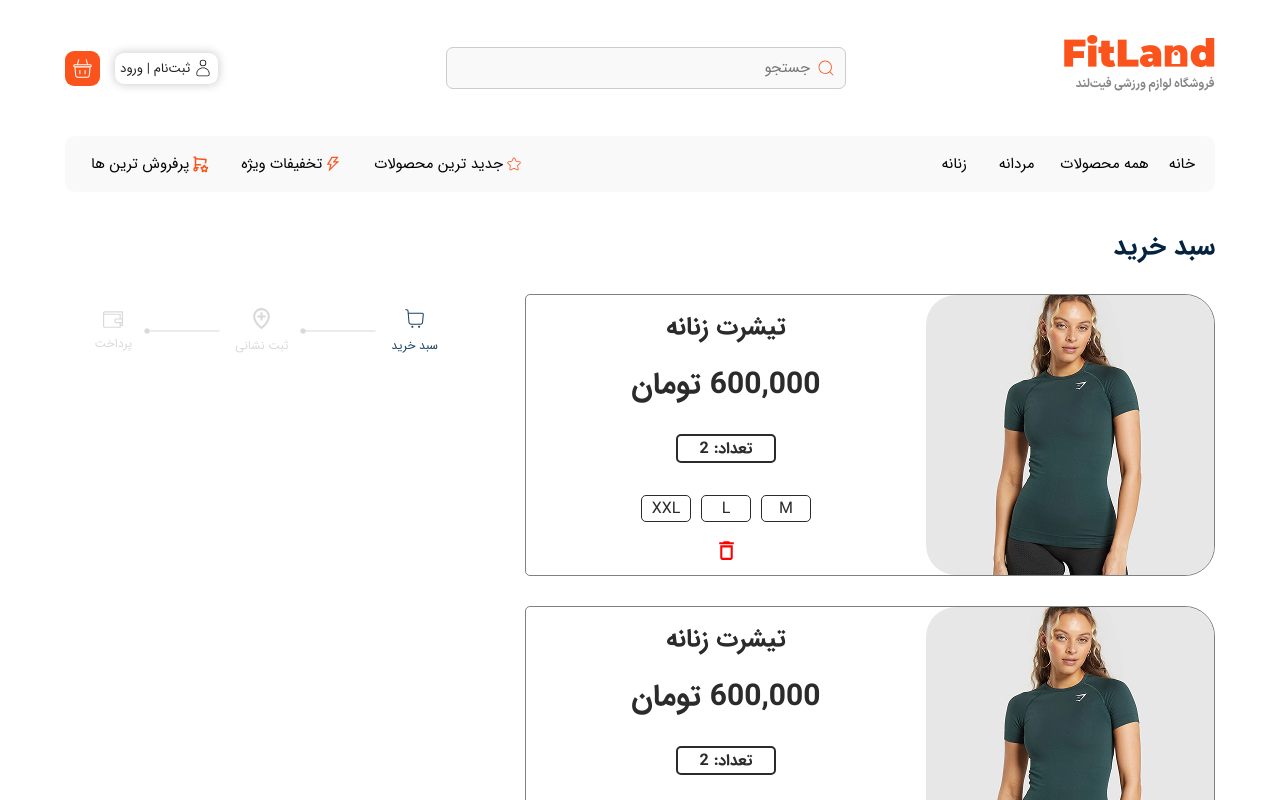
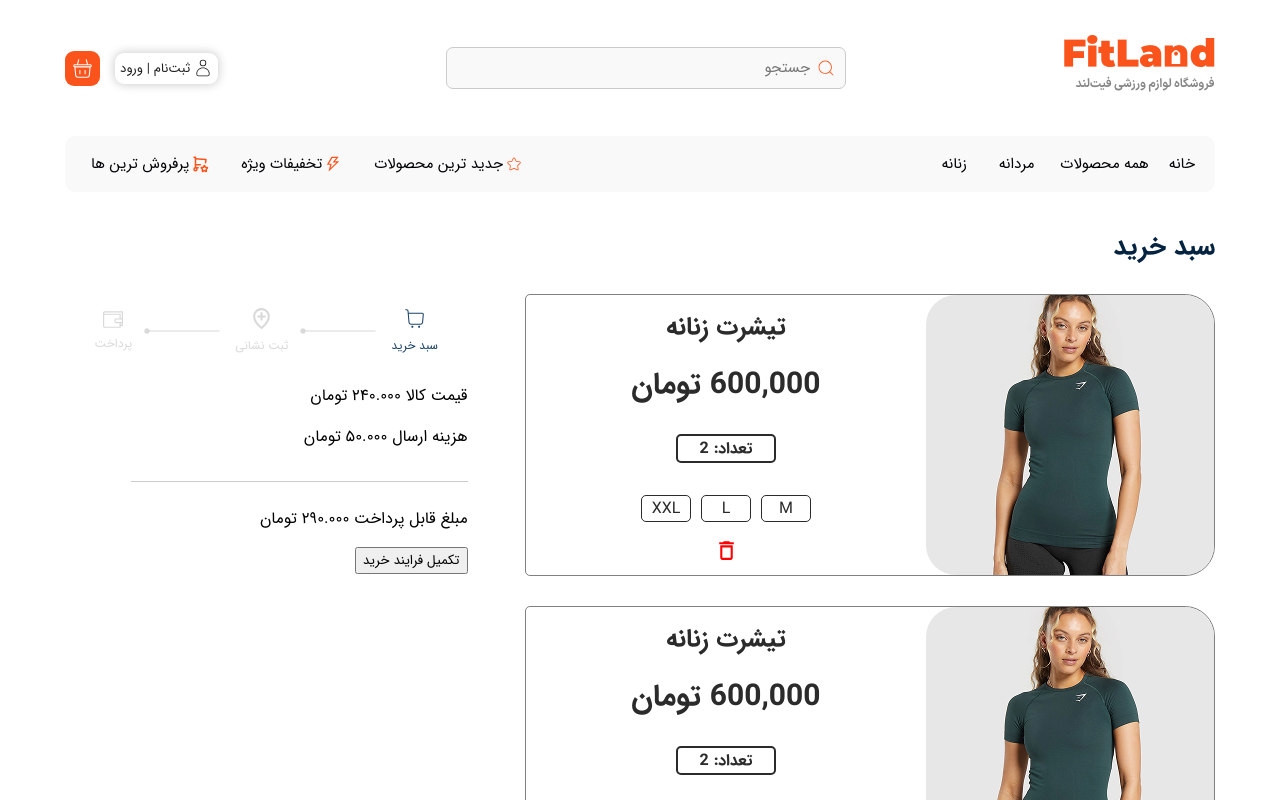
Before and after one commit to NooberThanYall/FitLand, a React (Vite) app: page /Cart in a window 1280 px wide. Shown: the top 800 px of the page. Built offline with nearby package versions, Linux system fonts and the light colour scheme.

Commit message:
develope html templets for prices list

```diff
--- a/src/Components/Cart/Cart.tsx
+++ b/src/Components/Cart/Cart.tsx
@@ -19,6 +19,15 @@ export default function Cart() {
 
         <div className="container-buy-process">
           <BuyProcess />
+
+          <div className="container-list-prices-basket">
+            <p className="prices-product-basket">قیمت کالا ۲۴۰.۰۰۰ تومان</p>
+            <p className="send-price">هزینه ارسال ۵۰.۰۰۰ تومان</p>
+            <img src="Imgs/Line-modal.png" className='line-prices-list-basket' />
+            <p className="total-price-basket">مبلغ قابل پرداخت ۲۹۰.۰۰۰ تومان</p>
+            <button className='btn-submit-pruches'>تکمیل فرایند خرید</button>
+          </div>
+
         </div>
 
       </div>
```
